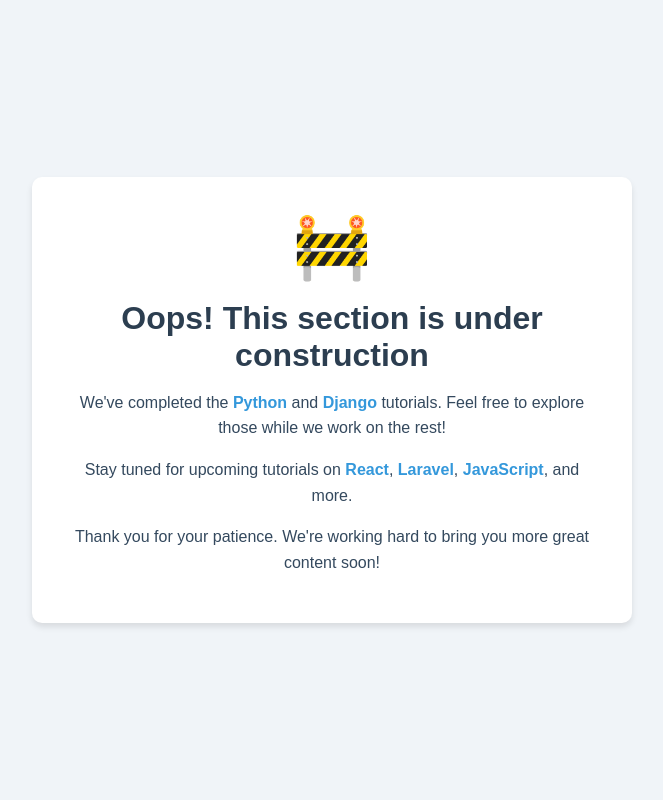
After one commit to Syeed-MD-Talha/CodeQuestTutorials, a Django app: page /pending/ in a window 1280 px wide. The commit adds this page. Shown: the whole page, without its empty margins (308-971 px from the left). Run offline with Django 5.2, Linux system fonts and the light colour scheme.

Commit message:
adding pending page

```diff
--- /dev/null
+++ b/templates/pending.html
@@ -0,0 +1,81 @@
+<!DOCTYPE html>
+<html lang="en">
+<head>
+    <meta charset="UTF-8">
+    <meta name="viewport" content="width=device-width, initial-scale=1.0">
+    <title>Under Construction</title>
+    <style>
+        * {
+            box-sizing: border-box;
+            margin: 0;
+            padding: 0;
+        }
+
+        body {
+            font-family: 'Arial', sans-serif;
+            background-color: #f0f4f8;
+            display: flex;
+            justify-content: center;
+            align-items: center;
+            min-height: 100vh;
+            padding: 20px;
+        }
+
+        .container {
+            background-color: white;
+            padding: 2rem;
+            border-radius: 10px;
+            box-shadow: 0 4px 6px rgba(0, 0, 0, 0.1);
+            text-align: center;
+            width: 100%;
+            max-width: 600px;
+        }
+
+        h1 {
+            color: #2c3e50;
+            margin-bottom: 1rem;
+            font-size: clamp(1.5rem, 4vw, 2rem);
+        }
+
+        p {
+            color: #34495e;
+            line-height: 1.6;
+            margin-bottom: 1rem;
+            font-size: clamp(0.9rem, 2vw, 1rem);
+        }
+
+        .highlight {
+            color: #3498db;
+            font-weight: bold;
+        }
+
+        .construction-icon {
+            font-size: clamp(3rem, 10vw, 4rem);
+            margin-bottom: 1rem;
+        }
+
+        @media (max-width: 480px) {
+            .container {
+                padding: 1.5rem;
+            }
+        }
+    </style>
+</head>
+<body>
+    <div class="container">
+        <div class="construction-icon">🚧</div>
+        <h1>Oops! This section is under construction</h1>
+        <p>
+            We've completed the <span class="highlight">Python</span> and <span class="highlight">Django</span> tutorials.
+            Feel free to explore those while we work on the rest!
+        </p>
+        <p>
+            Stay tuned for upcoming tutorials on <span class="highlight">React</span>, <span class="highlight">Laravel</span>,
+            <span class="highlight">JavaScript</span>, and more.
+        </p>
+        <p>
+            Thank you for your patience. We're working hard to bring you more great content soon!
+        </p>
+    </div>
+</body>
+</html>
--- a/tutorial_project/urls.py
+++ b/tutorial_project/urls.py
@@ -19,10 +19,16 @@
 from django.conf import settings
 from django.conf.urls.static import static
 
+
+from django.shortcuts import render
+def pending_page(request):
+    return render(request,'pending.html')
+
 urlpatterns = [
     path('admin/', admin.site.urls),
     path('',include('homepage.urls')),
     path('python/',include('python_tutorial.urls')),
     path('django/',include('django_tutorial.urls')),
+    path('pending/',pending_page,name='pending_page'),
 
 ] + static(settings.STATIC_URL, document_root=settings.STATIC_ROOT)
```
Also changed, not shown: homepage/templates/home/home_page.html (+18 -16 lines), homepage/templates/home/tutorials.html (+6 -6 lines), homepage/views.py (line endings or trailing spaces).
